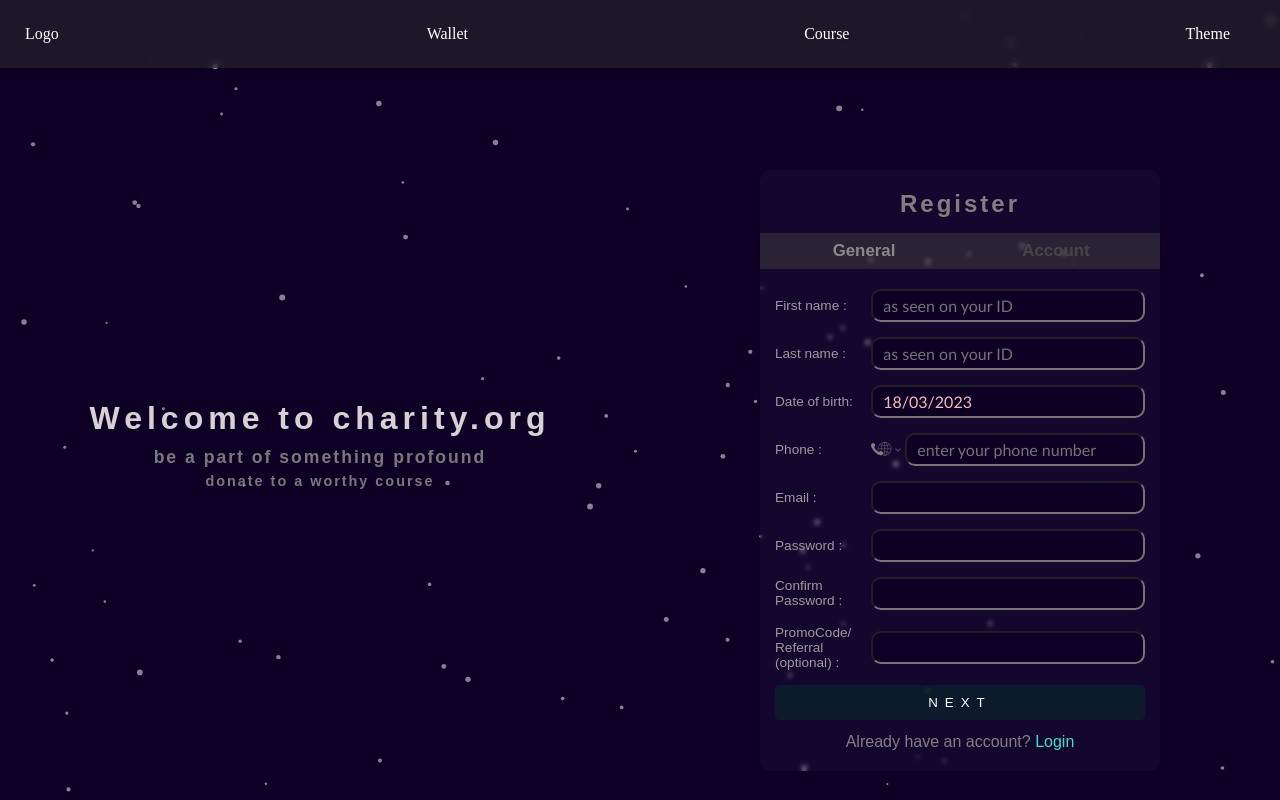
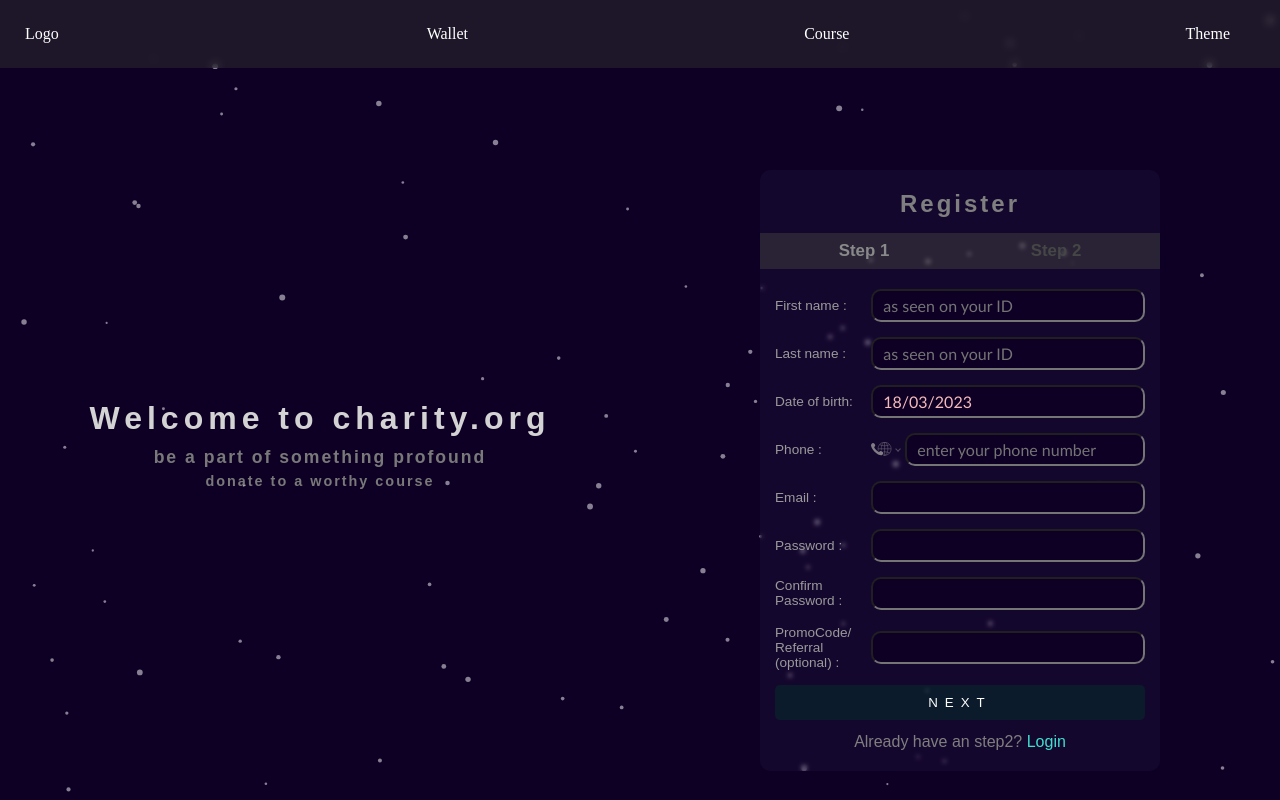
Before and after one commit to EzeaniChucks/charityOrg, a Next.js app: page / in a window 1280 px wide. Both pictures are taken after a click on the element "Register". Built offline with nearby package versions, Linux system fonts and the light colour scheme.

Commit message:
made calender functional in auth form's Ui

```diff
--- a/package.json
+++ b/package.json
@@ -29,5 +29,8 @@
     "tsparticles-engine": "^2.9.3",
     "tsparticles-slim": "^2.9.3",
     "typescript": "5.0.2"
+  },
+  "devDependencies": {
+    "@types/react-datepicker": "^4.10.0"
   }
 }
--- a/src/components/auth/register.tsx
+++ b/src/components/auth/register.tsx
@@ -12,26 +12,22 @@ type Props = {
 const Register = ({ isLogin, setIsLogin }: Props) => {
   const [value, setValue] = useState("");
   const [selectedDate, setSelectedDate] = useState(new Date());
-  const [tabStatus, setTabStatus] = useState("general");
+  const [tabStatus, setTabStatus] = useState("step1");
 
   const handleNext = () => {
-    setTabStatus("account");
+    setTabStatus("step2");
   };
   const handleSubmit = () => {
-    // setTabStatus("account");
+    // setTabStatus("step2");
   };
   return (
     <div className={styles2.formContainer}>
       <h1>Register</h1>
       <div className={styles2.stepTabs}>
-        <h3 className={tabStatus === "general" ? styles2.active : ""}>
-          General
-        </h3>
-        <h3 className={tabStatus === "account" ? styles2.active : ""}>
-          Account
-        </h3>
+        <h3 className={tabStatus === "step1" ? styles2.active : ""}>Step 1</h3>
+        <h3 className={tabStatus === "step2" ? styles2.active : ""}>Step 2</h3>
       </div>
-      {tabStatus === "general" && (
+      {tabStatus === "step1" && (
         <div className={styles2.general_details}>
           <label>
             First name :{" "}
@@ -78,7 +74,7 @@ const Register = ({ isLogin, setIsLogin }: Props) => {
           <button onClick={handleNext}>NEXT</button>
         </div>
       )}
-      {tabStatus === "account" && (
+      {tabStatus === "step2" && (
         <div className={styles2.account_details}>
           <h5>
             Provide card details to use online transaction (You may skip this
@@ -96,16 +92,14 @@ const Register = ({ isLogin, setIsLogin }: Props) => {
             </label>
           </div>
           <div className={styles2.back_skip_btns}>
-            <button onClick={() => setTabStatus("general")}>
-              {"<-- back"}
-            </button>
+            <button onClick={() => setTabStatus("step1")}>{"<-- back"}</button>
             <button>{"skip -->"}</button>
           </div>
           <button onClick={handleSubmit}>SUBMIT</button>
         </div>
       )}
       <p>
-        Already have an account?{" "}
+        Already have an step2?{" "}
         <span onClick={() => setIsLogin(!isLogin)}>Login</span>
       </p>
     </div>
```
Also changed, not shown: 1 other file (tests, documents, lock files or other folders).
